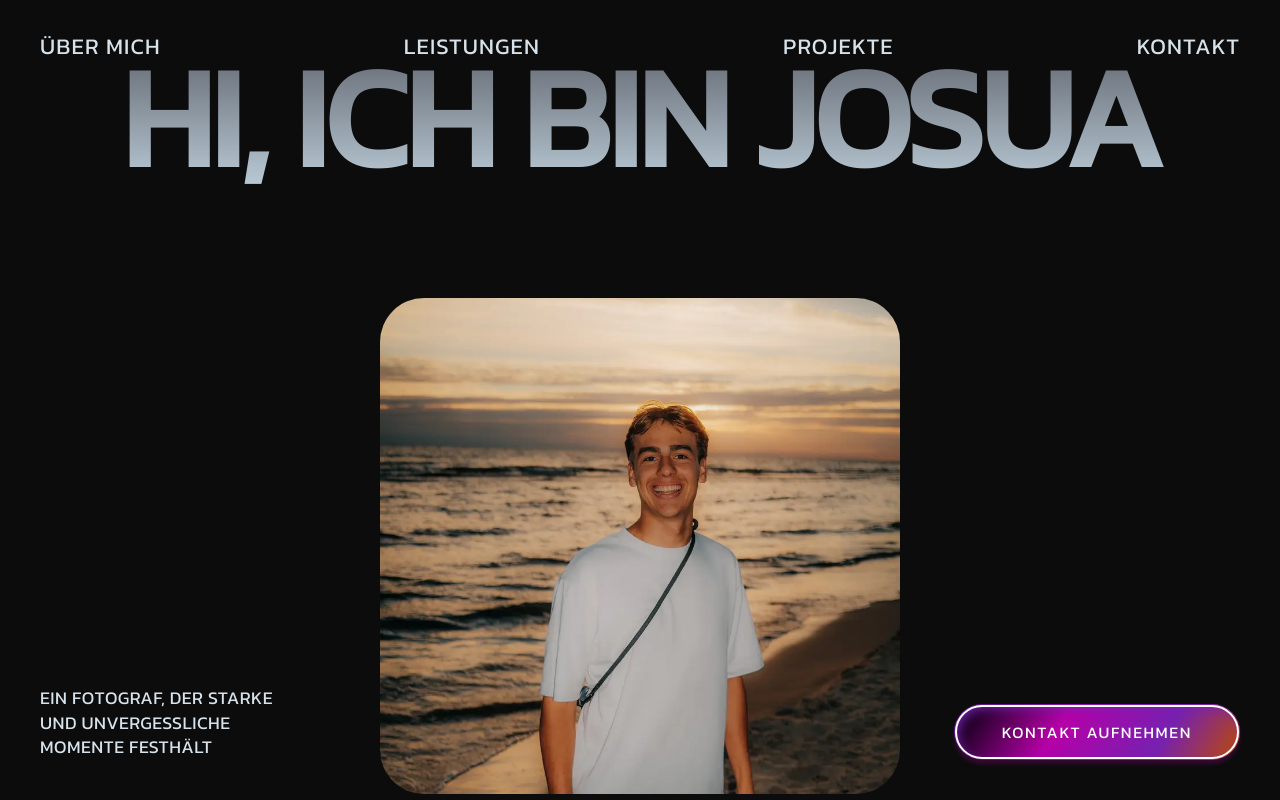
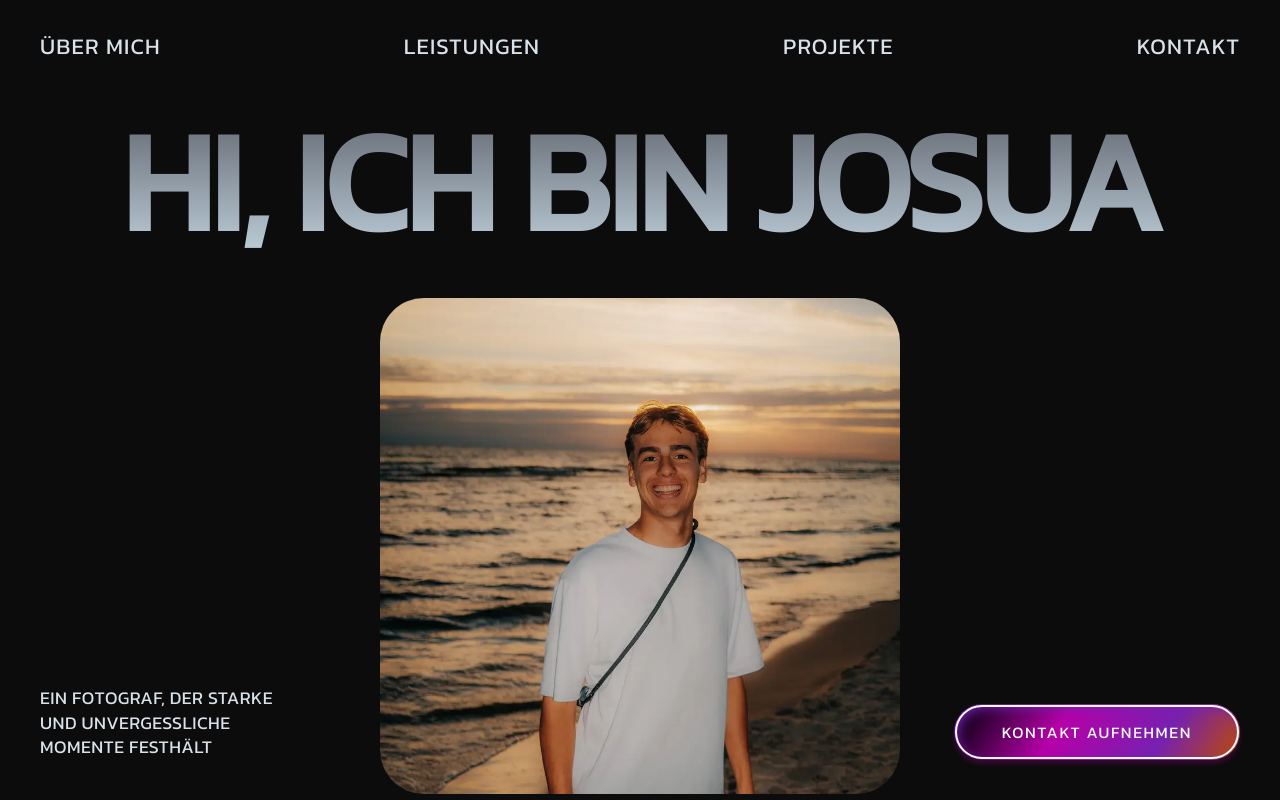
Before and after one commit to josuakuessner-code/JK_Mediaworks.de, a React (Vite) app: page / in a window 1280 px wide. Shown: the top 800 px of the page. Built offline with nearby package versions, Linux system fonts and the light colour scheme; no server answers.

Commit message:
Hero: Überschrift mittig zwischen Navigation und Foto
Co-Authored-By: Claude Sonnet 5.5 <noreply@anthropic.com>
Claude-Session: https://claude.ai/code/session_01HrzuzqjG7TyTUXYxcX9M8T

```diff
--- a/src/index.css
+++ b/src/index.css
@@ -52,3 +52,12 @@ a {
     scroll-behavior: auto;
   }
 }
+
+/* Hero: Fotohöhe = min(62svh, 1,5 x Breite); die Überschrift sitzt mittig zwischen Navigation und Foto */
+.hero-section { --pw: 280px; --ph: min(62svh, calc(var(--pw) * 1.5)); }
+@media (min-width: 640px) { .hero-section { --pw: 360px; } }
+@media (min-width: 768px) { .hero-section { --pw: 440px; } }
+@media (min-width: 1024px) { .hero-section { --pw: 520px; } }
+.hero-photo { height: var(--ph); }
+.hero-zone { padding-bottom: calc(50svh + var(--ph) / 2); }
+@media (min-width: 640px) { .hero-zone { padding-bottom: var(--ph); } }
--- a/src/sections/HeroSection.tsx
+++ b/src/sections/HeroSection.tsx
@@ -7,14 +7,15 @@ import { SITE } from '../data/content'
 
 export default function HeroSection() {
   return (
-    <section className="relative flex h-svh min-h-[560px] flex-col" style={{ overflowX: 'clip' }}>
+    <section className="hero-section relative flex h-svh min-h-[560px] flex-col" style={{ overflowX: 'clip' }}>
       <FadeIn y={-20} delay={0}>
         <Navbar />
       </FadeIn>
 
-      <FadeIn y={40} delay={0.15}>
-        <div className="w-full overflow-hidden">
-          <h1 className="hero-heading mt-6 w-full whitespace-nowrap text-center text-[8.5vw] font-black uppercase leading-none tracking-tight sm:mt-4 sm:text-[9.5vw] md:-mt-3 md:text-[10.5vw] lg:text-[11vw]">
+      {/* Überschrift mittig zwischen Navigation und Foto: Platz = Bereich oberhalb des Fotos (--ph = Fotohöhe) */}
+      <FadeIn y={40} delay={0.15} className="flex min-h-0 flex-1 flex-col">
+        <div className="hero-zone flex min-h-0 w-full flex-1 items-center overflow-hidden">
+          <h1 className="hero-heading w-full whitespace-nowrap text-center text-[8.5vw] font-black uppercase leading-none tracking-tight sm:text-[9.5vw] md:text-[10.5vw] lg:text-[11vw]">
             Hi, ich bin {SITE.name}
           </h1>
         </div>
@@ -26,7 +27,7 @@ export default function HeroSection() {
             <img
               src={HERO_PORTRAIT}
               alt="Porträt von Josua Küßner"
-              className="block max-h-[62svh] w-[280px] rounded-[32px] object-cover object-[50%_28%] sm:w-[360px] md:w-[440px] md:rounded-[44px] lg:w-[520px]"
+              className="hero-photo block w-[280px] rounded-[32px] object-cover object-[50%_28%] sm:w-[360px] md:w-[440px] md:rounded-[44px] lg:w-[520px]"
               fetchPriority="high" width={900} height={1350}
               draggable={false}
             />
@@ -34,7 +35,7 @@ export default function HeroSection() {
         </FadeIn>
       </div>
 
-      <div className="relative z-20 mt-auto flex items-end justify-between px-6 pb-7 sm:pb-8 md:px-10 md:pb-10">
+      <div className="absolute inset-x-0 bottom-0 z-20 flex items-end justify-between px-6 pb-7 sm:pb-8 md:px-10 md:pb-10">
         <FadeIn y={20} delay={0.35}>
           <p
             className="max-w-[160px] font-light uppercase leading-snug tracking-wide text-[#D7E2EA] sm:max-w-[220px] md:max-w-[260px]"
```
